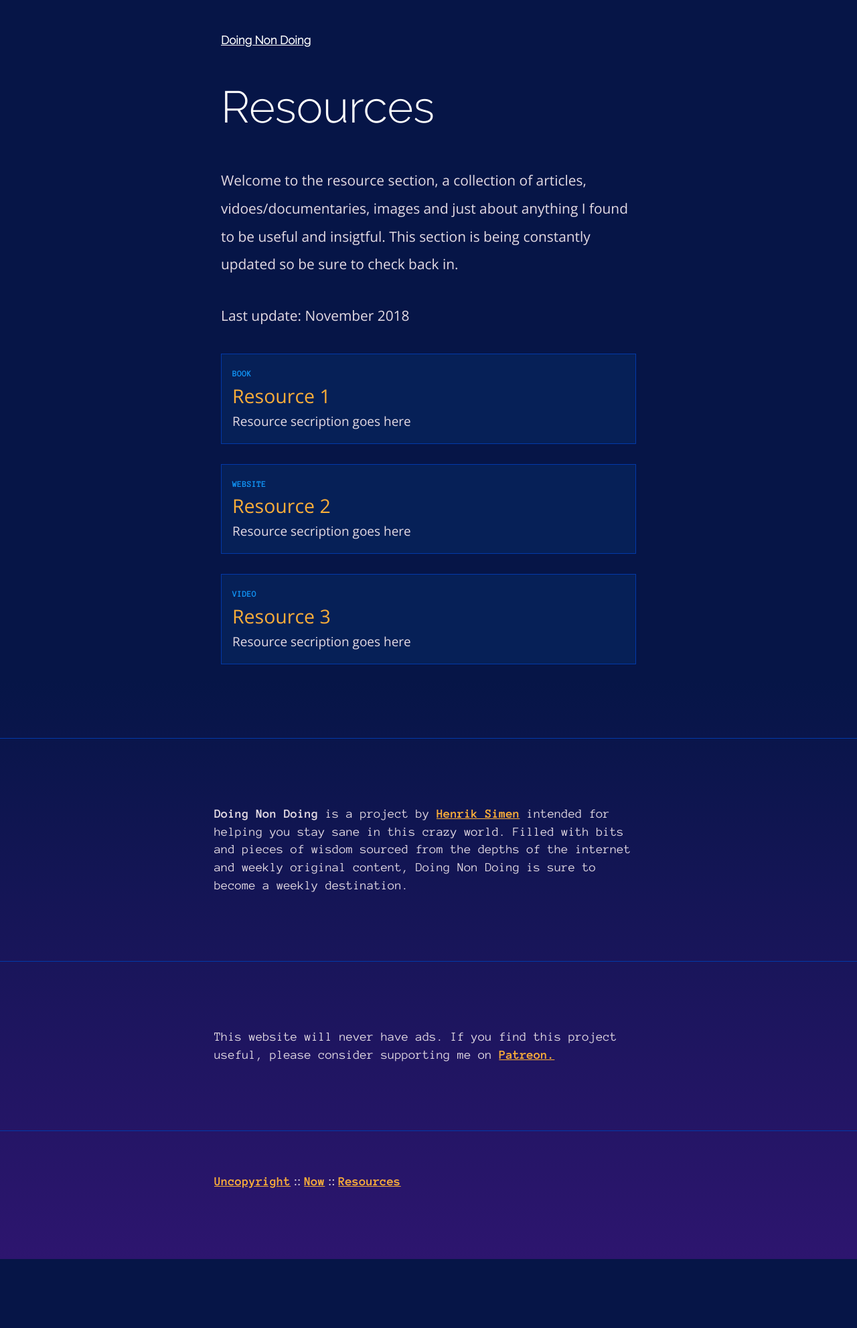
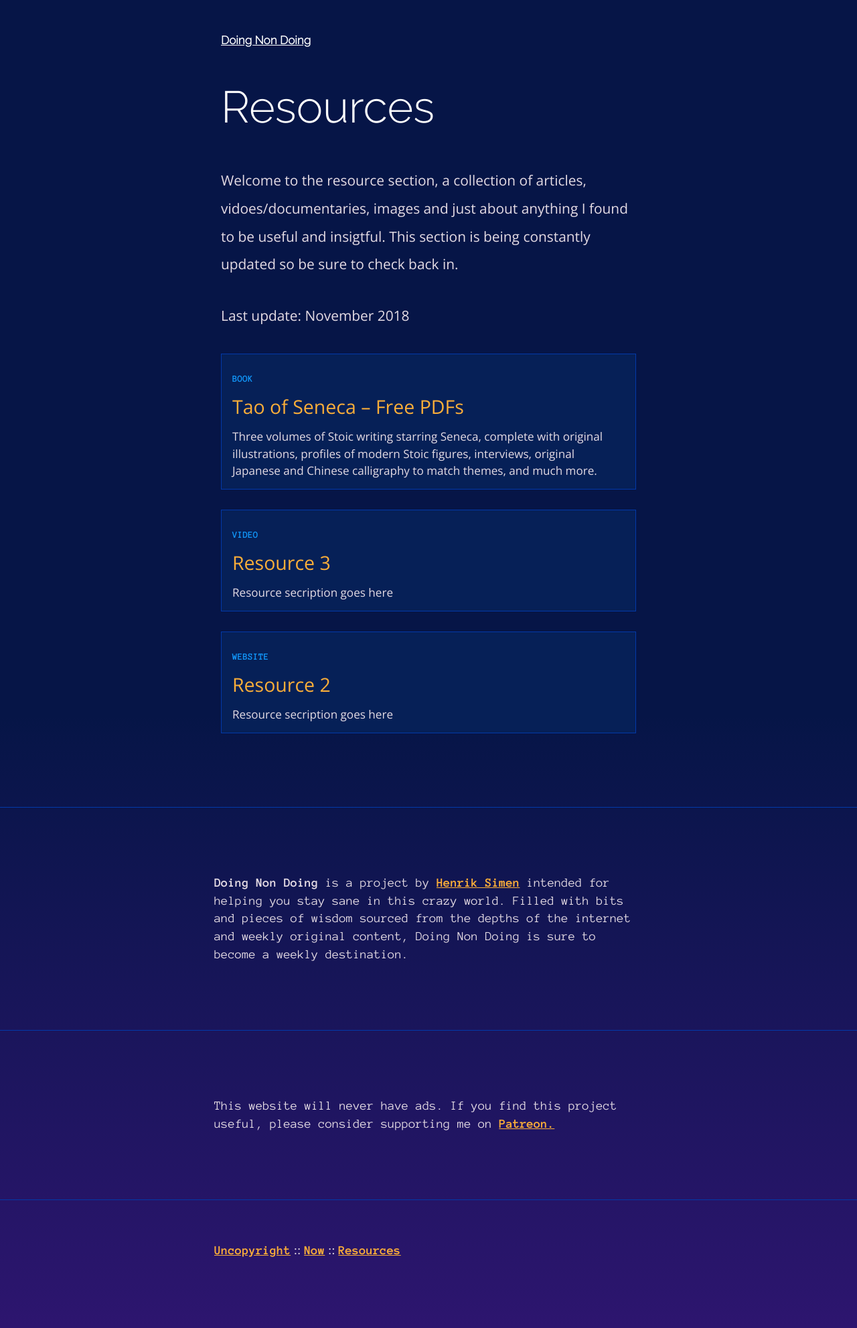
Before and after one commit to HenrikSimen/doing-non-doing, a Jekyll site: the page built from resources.html, in a window 1280 px wide. Shown: the whole page at 67% size. Built offline with Jekyll 4.4.1, drawn with Linux system fonts in a browser that asks for light colours; before the commit the page ends 1880 px from its top, so only the background shows below that.

Commit message:
resource page styles

```diff
--- a/_data/resources.yml
+++ b/_data/resources.yml
@@ -1,14 +1,18 @@
-- title: Resource 1
+- title: Tao of Seneca – Free PDFs
   category: Book
-  content: http://www.google.com
-  description: 'Resource secription goes here'
+  content: https://tim.blog/2017/07/06/tao-of-seneca/
+  description: 'Three volumes of Stoic writing starring Seneca, complete with original illustrations, profiles of modern Stoic figures, interviews, original Japanese and Chinese calligraphy to match themes, and much more.'
+  date: 2018-11-21
 
 - title: Resource 2
   category: Website
   content: http://www.google.com
   description: 'Resource secription goes here'
+  date: 2018-11-19
+
 
 - title: Resource 3
   category: Video
   content: http://www.google.com
   description: 'Resource secription goes here'
+  date: 2018-11-20
--- a/assets/css/style.css
+++ b/assets/css/style.css
@@ -174,13 +174,19 @@ ul li {
 .resources p {
   margin: 0;
   color: #e4dbe4;
+  font-size: 0.6em;
+  line-height: 1.5em;
+  padding-top: 10px;
+}
+
+p.title {
+  color: #fbae39;
   font-size: 1em;
 }
-
 p.category {
   font-family: 'Anonymous Pro', monospace;
   text-transform: uppercase;
-  font-size: 0.7em;
+  font-size: 0.5em;
   color: #1195f7;
   font-weight: 700;
 }
--- a/resources.html
+++ b/resources.html
@@ -6,11 +6,14 @@ layout: default
 <p>Welcome to the resource section, a collection of articles, vidoes/documentaries, images and just about anything I found to be useful and insigtful. This section is being constantly updated so be sure to check back in.</p>
 <p>Last update: November 2018</p>
 <ul class="resources">
-  {% for resource in site.data.resources  %}
-  <li class="card">
-    <p class="category">{{resource.category}}</p>
-    <a href="{{resource.content}}" target="_blank">{{resource.title}}</a>
-    <p>{{resource.description}}</p>
-  </li>
+  {% assign sorted = (site.data.resources | sort: 'date') | reverse %} <!-- assign variable and sort contents in variable -->
+  {% for resource in sorted  %} <!-- variable is updated -->
+  <a href="{{resource.content}}" target="_blank">
+    <li class="card">
+      <p class="category">{{resource.category}}</p>
+      <p class="title">{{resource.title}}</p>
+      <p>{{resource.description}}</p>
+    </li>
+  </a>
   {% endfor %}
 </ul>
```
